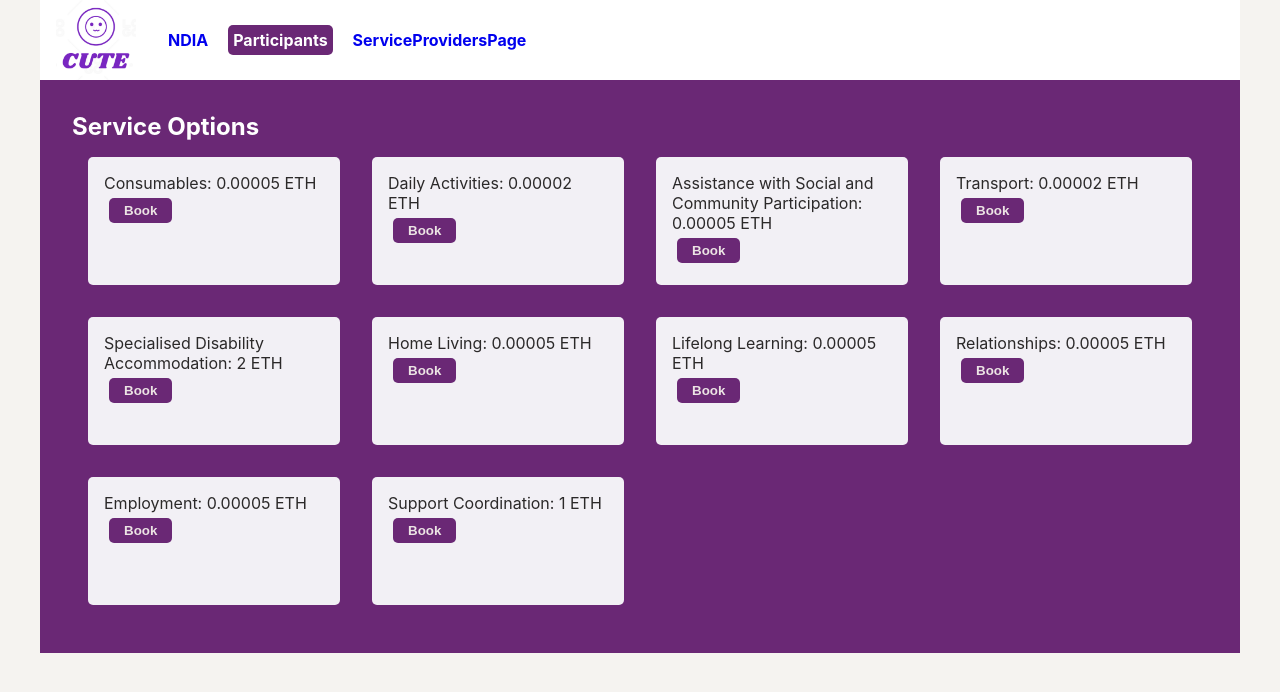
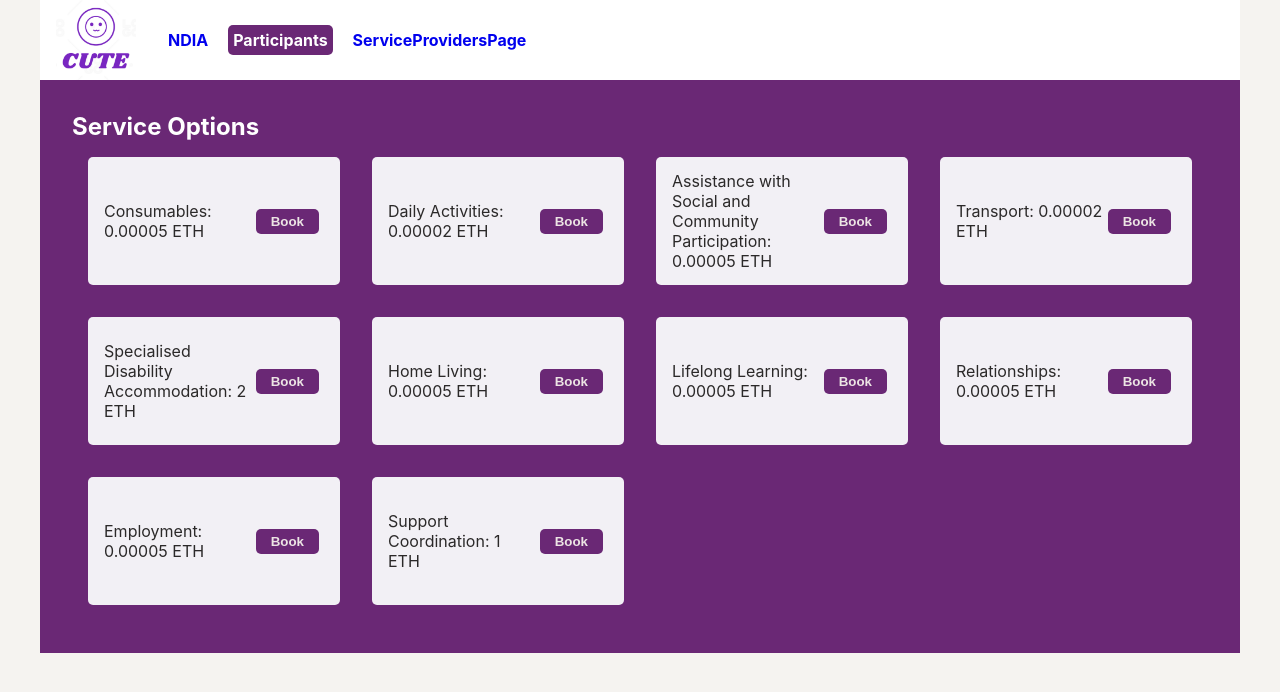
Before and after one commit to KaybotV2/ndis-smart-contract, a React (Create React App) app: page /participants in a window 1280 px wide. Shown: the top 692 px of the page. Built offline with nearby package versions, Linux system fonts and the light colour scheme; what web3 would draw is missing.

Commit message:
Fixed duplicate entries

```diff
--- a/src/components/BookServiceButton.js
+++ b/src/components/BookServiceButton.js
@@ -1,44 +1,48 @@
 import React, { useState } from 'react';
 
-const BookServiceButton = ({ handleInputChange, handleConfirmAction }) => {
+const BookServiceButton = ({ items, handleConfirmAction }) => {
   const [loading, setLoading] = useState(false);
   const [error, setError] = useState('');
   const [showInput, setShowInput] = useState(false);
-  const [inputValue, setInputValue] = useState('');
+  const [participantAddress, setParticipantAddress] = useState('');
+  const [selectedItem, setSelectedItem] = useState(null);
 
-  const handleLocalInputChange = (e) => {
-    setInputValue(e.target.value);
-    handleInputChange(e.target.value);
-  };
-
-  const handleButtonClick = () => {
+  const handleButtonClick = (item) => {
+    setSelectedItem(item);
     setShowInput(true);
   };
 
   const handleCancel = () => {
+    setSelectedItem(null);
     setShowInput(false);
     setError('');
-    setInputValue('');
+    setParticipantAddress('');
   };
 
-  const handleConfirm = () => {
+  const handleConfirm = async () => {
     setLoading(true);
-    handleConfirmAction(inputValue)
-      .then(() => {
+    try {
+      if (!selectedItem) return;
+      await handleConfirmAction(participantAddress, selectedItem.value, selectedItem.amount);
+      setShowInput(false);
+      setParticipantAddress('');
       setLoading(false);
-        setShowInput(false);
-        setInputValue('');
-      })
-      .catch((error) => {
+    } catch (error) {
+      setError(error.message || 'An error occurred during confirmation.');
       setLoading(false);
-        setError(error.message);
-      });
+    }
   };
 
   return (
     <div>
-      <button onClick={handleButtonClick}>Book</button>
-      {showInput && (
+      <ul className='container-display-flex'>
+      {items.map(item => (
+        <li key={item.value} style={{ display: 'flex', alignItems: 'center', justifyContent: 'space-between' }}>
+          <div>
+            {item.value}: {item.amount} ETH
+          </div>
+          <button onClick={() => handleButtonClick(item)}>Book</button>
+          {showInput && selectedItem === item && (
             <div className="popup">
               <div className="popup-content">
                 <button className="close-btn" onClick={handleCancel}>Close</button>
@@ -46,8 +50,8 @@ const BookServiceButton = ({ handleInputChange, handleConfirmAction }) => {
                   id="participantAddressInput"
                   type="text"
                   placeholder="Enter participant address"
-              value={inputValue}
-              onChange={handleLocalInputChange}
+                  value={participantAddress}
+                  onChange={(e) => setParticipantAddress(e.target.value)}
                 />
                 <div>
                   <button onClick={handleConfirm} disabled={loading}>
@@ -58,6 +62,9 @@ const BookServiceButton = ({ handleInputChange, handleConfirmAction }) => {
               </div>
             </div>
           )}
+        </li>
+      ))}
+      </ul>
       {error && <div style={{ color: 'red' }}>{error}</div>}
     </div>
   );
--- a/src/components/DisplayServiceOptionsList .js
+++ b/src/components/DisplayServiceOptionsList .js
@@ -1,5 +1,3 @@
-// DisplayServiceOptionsList.js
-
 import React, { useState } from 'react';
 import { contract } from '../contract/contract';
 import web3 from '../contract/web3';
@@ -7,7 +5,6 @@ import Dashboard from '../pages/Dashboard';
 import BookServiceButton from './BookServiceButton';
 
 const DisplayServiceOptionsList = () => {
-  const [participantAddress, setParticipantAddress] = useState('');
   const [error, setError] = useState('');
   const [redirect, setRedirect] = useState(false);
 
@@ -32,12 +29,11 @@ const DisplayServiceOptionsList = () => {
     return Date.now().toString();
   };
 
-  const handleBooking = async (participantAddress, value, amount) => {
+  const handleConfirmAction = async (participantAddress, value, amount) => {
     try {
       const accounts = await web3.eth.getAccounts();
       if (!accounts || accounts.length === 0) {
-        setError('Please select a MetaMask account.');
-        return;
+        throw new Error('Please select a MetaMask account.');
       }
       const generatedJobNumber = generateJobNumber();
       const amountWei = web3.utils.toWei(amount.toString(), 'ether');
@@ -51,17 +47,8 @@ const DisplayServiceOptionsList = () => {
       handleRedirect();
     } catch (error) {
       console.log(error);
-      setError(error.message || 'An error occurred during booking.');
+      setError(error.message || 'An error occurred during confirmation.');
     }
-  };
-
-  const handleInputChange = (participantAddress) => {
-    setParticipantAddress(participantAddress);
-  };
-
-  const handleConfirmAction = async (index) => {
-    const { value, amount } = serviceOptions[index];
-    await handleBooking(participantAddress, value, amount);
   };
 
   if (redirect) {
@@ -71,20 +58,11 @@ const DisplayServiceOptionsList = () => {
   return (
     <div>
       <h2>Service Options</h2>
-      <ul className='container-display-flex'>
-        {serviceOptions.map((option, index) => (
-          <li key={index}>
-            <div>
-              {option.value}: {option.amount} ETH
-            </div>
-            <BookServiceButton
-              handleInputChange={handleInputChange}
-              handleConfirmAction={() => handleConfirmAction(index)}
-            />
-          </li>
-        ))}
-      </ul>
-      {error && <div style={{ color: 'red' }}>{error}</div>}
+      <BookServiceButton
+        items={serviceOptions}
+        handleConfirmAction={handleConfirmAction}
+      />
+      {error && <div style={{ color: 'red' }}>{error.toString()}</div>}
     </div>
   );
 };
```
Lines whose indentation alone changed are shown as unchanged.
